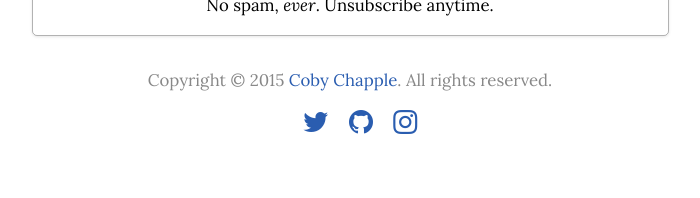
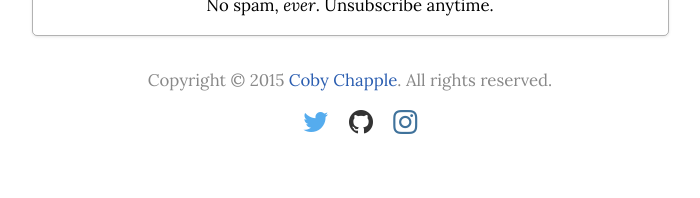
Before and after one commit to cobyism/archived-cobyism.github.io, a Jekyll site: the page built from index.html, in a window 1280 px wide. Shown: the part 825-1023 px from the top of the page, without its empty margins (290-990 px from the left). Built offline with Jekyll 4.4.1, drawn with Linux system fonts in a browser that asks for light colours; nearby versions of some CDN libraries; Markdown is read by kramdown in place of the engine named in the settings.

Commit message:
fix footer icon colours

```diff
--- a/_layouts/main.html
+++ b/_layouts/main.html
@@ -19,14 +19,14 @@
       <p>Copyright © {{ site.time | date: '%Y' }} <a href="{{ site.baseurl }}" id="footer-home-link">Coby&nbsp;Chapple</a>. All&nbsp;rights&nbsp;reserved.</p>
 
       <ul class="social-links">
-        <li class="social">
-          <a href="https://twitter.com/{{ site.author.handle }}" target="_blank"  id="footer-twitter"><i class="fa fa-twitter" title="@{{ site.author.handle }} on Twitter"></i></a>
+        <li>
+          <a href="https://twitter.com/{{ site.author.handle }}" target="_blank"  id="footer-twitter"><i class="fa fa-twitter icon-twitter" title="@{{ site.author.handle }} on Twitter"></i></a>
         </li>
-        <li class="social">
-          <a href="https://github.com/{{ site.author.handle }}" target="_blank" id="footer-github"><i class="fa fa-github" title="@{{ site.author.handle }} on GitHub"></i></a>
+        <li>
+          <a href="https://github.com/{{ site.author.handle }}" target="_blank" id="footer-github"><i class="fa fa-github icon-github" title="@{{ site.author.handle }} on GitHub"></i></a>
         </li>
-        <li class="social">
-          <a href="https://instagram.com/{{ site.author.handle }}" target="_blank" id="footer-instagram"><i class="fa fa-instagram" title="@{{ site.author.handle }} on Instagram"></i></a>
+        <li>
+          <a href="https://instagram.com/{{ site.author.handle }}" target="_blank" id="footer-instagram"><i class="fa fa-instagram icon-instagram" title="@{{ site.author.handle }} on Instagram"></i></a>
         </li>
       </ul>
     </footer>
```
